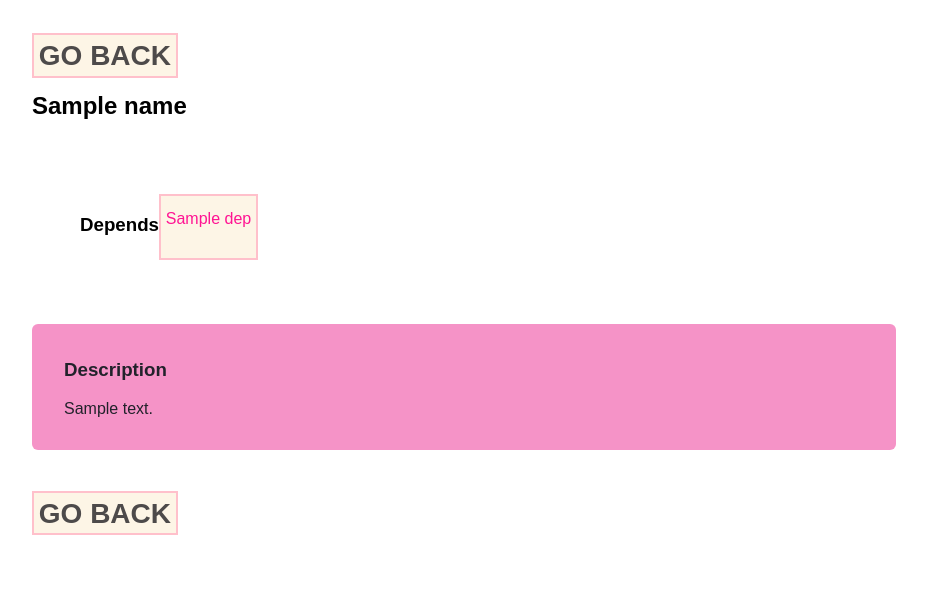
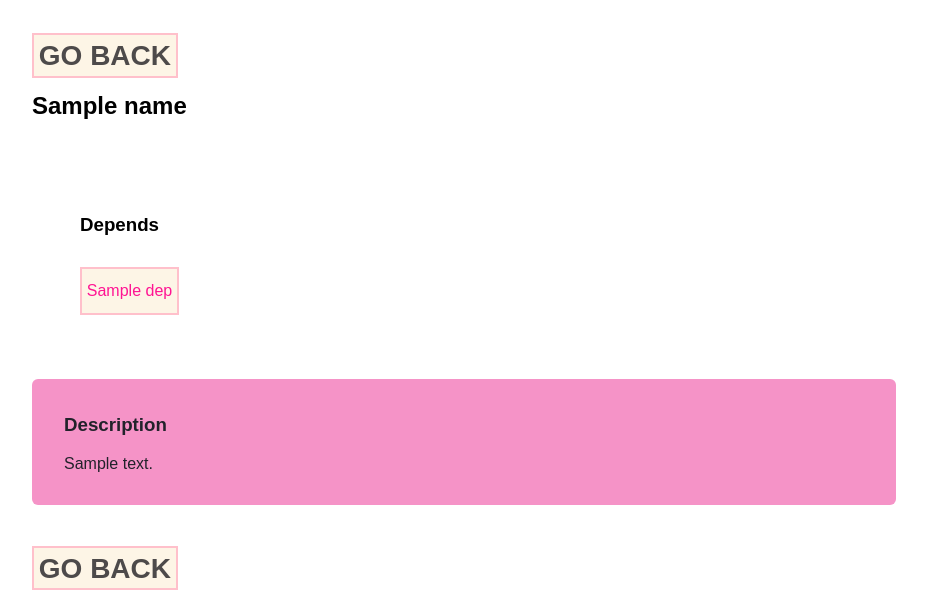
Before and after one commit to amaniid/reaktor-hire-me, a Python web app: template app/templates/packagepage.html in a window 1280 px wide. Shown: the top 603 px of the page, without its empty margins (8-935 px from the left). Run offline with Jinja, Linux system fonts and the light colour scheme; the template is opened without the code that fills it: most values are stand-ins (such as "Sample title", 1, 10 or a date in 2020).

Commit message:
better looking depends links

```diff
--- a/app/static/styles/style.css
+++ b/app/static/styles/style.css
@@ -102,8 +102,6 @@ header .top-bar {
 }
 
 .depends {
-    display: flex;
-    flex-wrap: wrap;
     max-width: 500px;
     margin-bottom: 1rem;
 }
--- a/app/templates/packagepage.html
+++ b/app/templates/packagepage.html
@@ -15,12 +15,15 @@
         <div class="pkg-btns depends">
             <h3>Depends</h3>
             {% if depends[0] != "" %}
+            <div class="df">
                 {% for dep in depends %}
                 <!-- <button class="beauty-btn">{{dep}}</button> -->
+
                 <a class="beauty-btn" href="{{ url_for('package',pkgname=dep) }}">
                     {{dep}}
                 </a>
                 {% endfor %}
+            </div>
             {% else %}
             <p>-</p>
             {% endif %}
```
Lines whose indentation alone changed are shown as unchanged.
